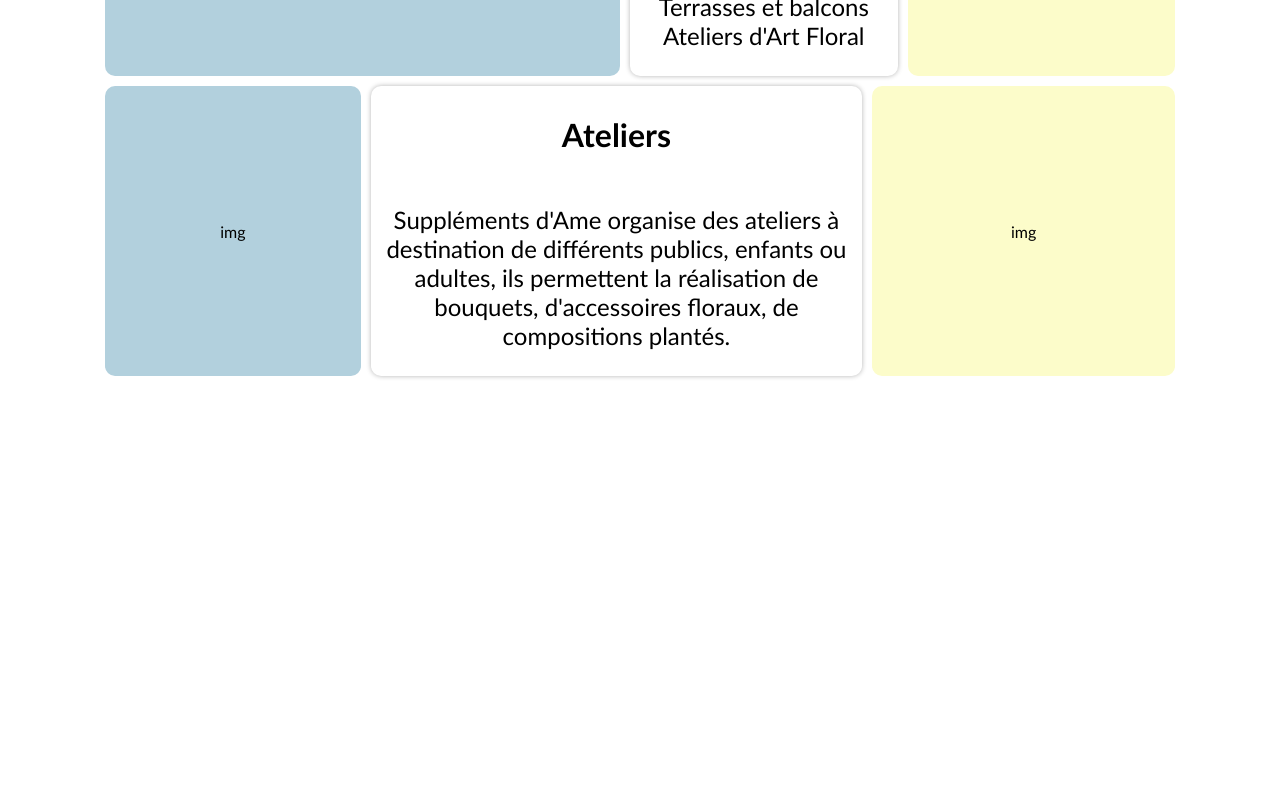
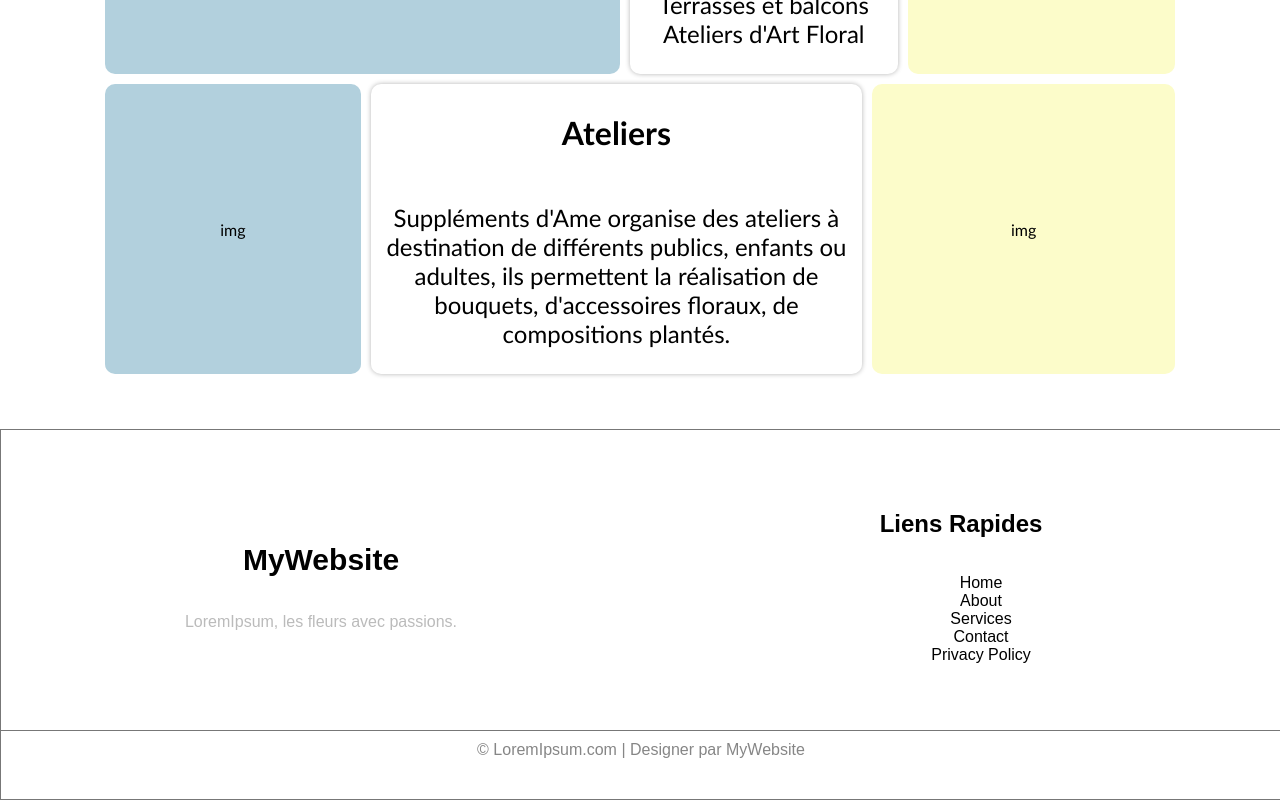
Before and after one commit to oayouub/templateFleuriste1, a React (Vite) app: page / in a window 1280 px wide. Shown: the part 1411-2211 px from the top of the page. Before the commit the page ends 1842 px from the top, so only its background shows below. Built offline with nearby package versions, Linux system fonts and the light colour scheme; the HTML template or start-up script is replaced by a standard one.

Commit message:
add footer

```diff
--- a/src/App.tsx
+++ b/src/App.tsx
@@ -1,6 +1,7 @@
 import { RouterProvider, createBrowserRouter } from "react-router-dom"
 import { Home } from "./pages/Home/Home"
 import { Navbar } from "./components/Navbar/Navbar"
+import Footer from "./components/Footer/Footer"
 
 const router = createBrowserRouter([
     {
@@ -15,6 +16,7 @@
     <div className="app">
       <Navbar />
       <RouterProvider router={router} />
+      <Footer />
     </div>
   )
 }
--- a/src/components/Banniere/Banniere.scss
+++ b/src/components/Banniere/Banniere.scss
@@ -5,7 +5,6 @@
     height: 700px;
     overflow: hidden;
     border-radius: 10px;
-    border: 1px solid #000;
     padding: 10px;
     gap: 20px;
     .item-1{
--- /dev/null
+++ b/src/components/Footer/Footer.scss
@@ -0,0 +1,64 @@
+/* Footer.scss */
+.footer {
+    background-color: #ffffff;
+    color: #000000;
+    text-align: center;
+    padding: 30px 0;
+    position: relative;
+    bottom: 0;
+    width: 100%;
+    border: 1px solid #777;
+  }
+
+  .footer .footer-content {
+    display: flex;
+    justify-content: space-between;
+    padding: 20px 0;
+  }
+
+  .footer .footer-section {
+    flex: 1;
+    padding: 10px 20px;
+    display: flex;
+    flex-direction: column;
+    align-items: center;
+    justify-content: center;
+
+    h2{
+        text-align: center;
+    }
+  }
+
+  .footer .logo-text {
+    font-size: 30px;
+    color: #000000;
+  }
+
+  .footer .logo-text span {
+    color: #000000;
+  }
+
+  .footer .about p {
+    color: #bbb;
+  }
+
+  .footer .links ul {
+    list-style: none;
+  }
+
+  .footer .links ul a {
+    text-decoration: none;
+    color: #000000;
+    transition: color 0.3s;
+  }
+
+  .footer .links ul a:hover {
+    color: #e84393;
+  }
+
+  .footer .footer-bottom {
+    padding: 10px 0;
+    border-top: 1px solid #777;
+    color: #868686;
+    margin-top: 20px;
+  }
--- /dev/null
+++ b/src/components/Footer/Footer.tsx
@@ -0,0 +1,34 @@
+// Footer.jsx
+import './Footer.scss';
+
+const Footer = () => {
+  return (
+    <footer className="footer">
+      <div className="footer-content">
+        <div className="footer-section about">
+          <h1 className="logo-text"><span>My</span>Website</h1>
+          <p>
+            LoremIpsum, les fleurs avec passions.
+          </p>
+        </div>
+
+        <div className="footer-section links">
+          <h2>Liens Rapides</h2>
+          <ul>
+            <li><a href="#">Home</a></li>
+            <li><a href="#">About</a></li>
+            <li><a href="#">Services</a></li>
+            <li><a href="#">Contact</a></li>
+            <li><a href="#">Privacy Policy</a></li>
+          </ul>
+        </div>
+      </div>
+
+      <div className="footer-bottom">
+        &copy; LoremIpsum.com | Designer par MyWebsite
+      </div>
+    </footer>
+  );
+}
+
+export default Footer;
```
